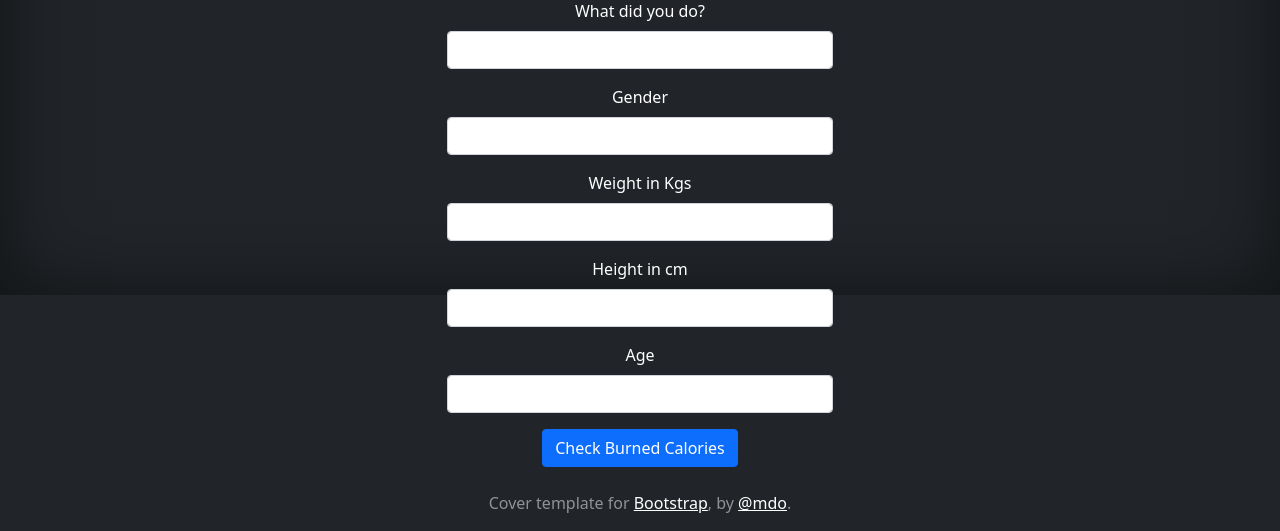
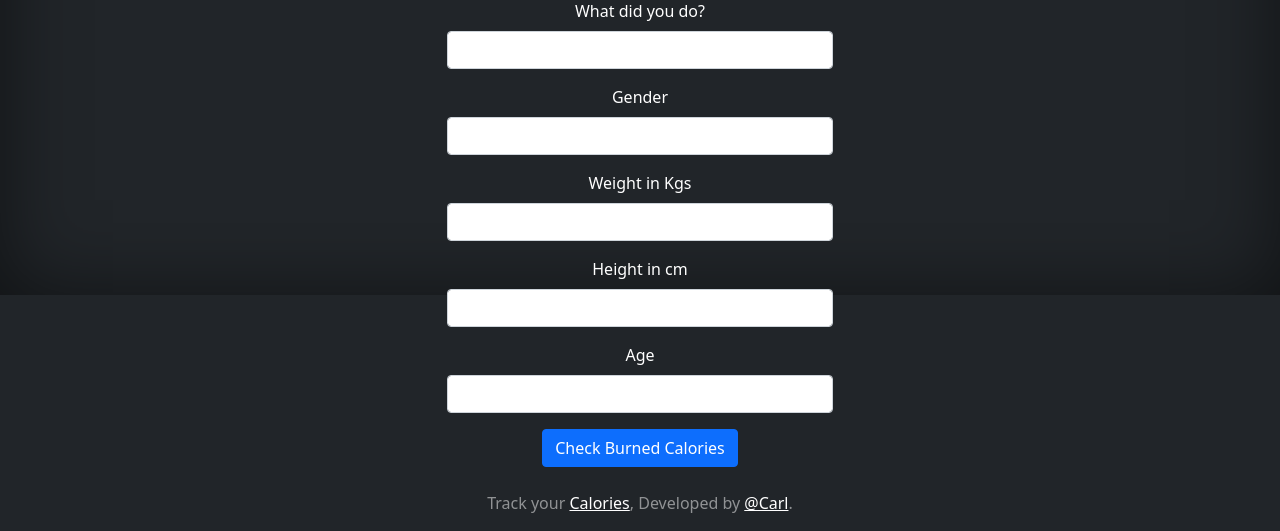
Before and after one commit to CalmaxBenard/workout-tracker, a Flask app: page /calories in a window 1280 px wide. Shown: the part 505-1036 px from the top of the page. Run offline with Flask 3, Linux system fonts and the light colour scheme; some libraries are stand-ins or nearby versions.

Commit message:
edit footer texts

```diff
--- a/templates/footer.html
+++ b/templates/footer.html
@@ -1,5 +1,5 @@
  <footer class="mt-auto text-white-50">
-        <p>Cover template for <a href="https://getbootstrap.com/" class="text-white">Bootstrap</a>, by <a href="https://twitter.com/mdo" class="text-white">@mdo</a>.</p>
+        <p>Track your <a href="https://getbootstrap.com/" class="text-white">Calories</a>, Developed by <a href="https://twitter.com/mdo" class="text-white">@Carl</a>.</p>
    </footer>
   </div>
 </body>
```
